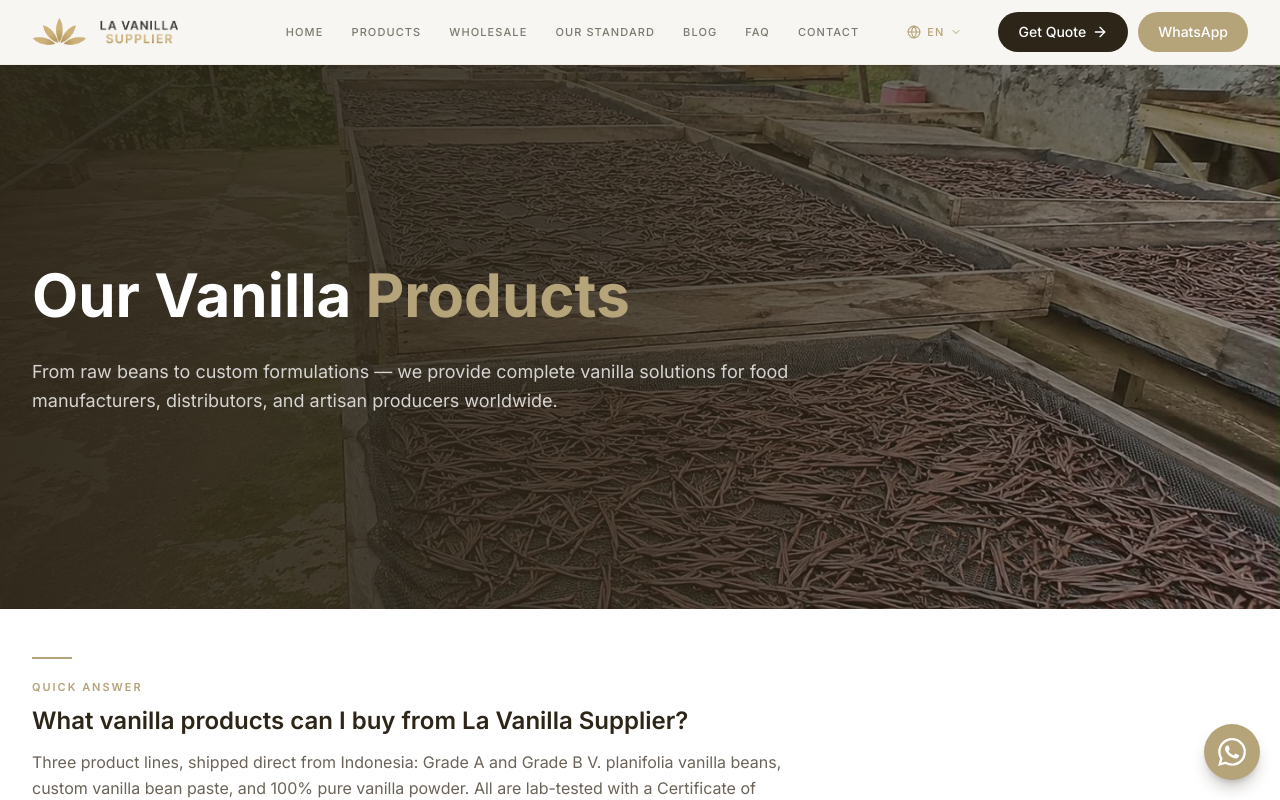
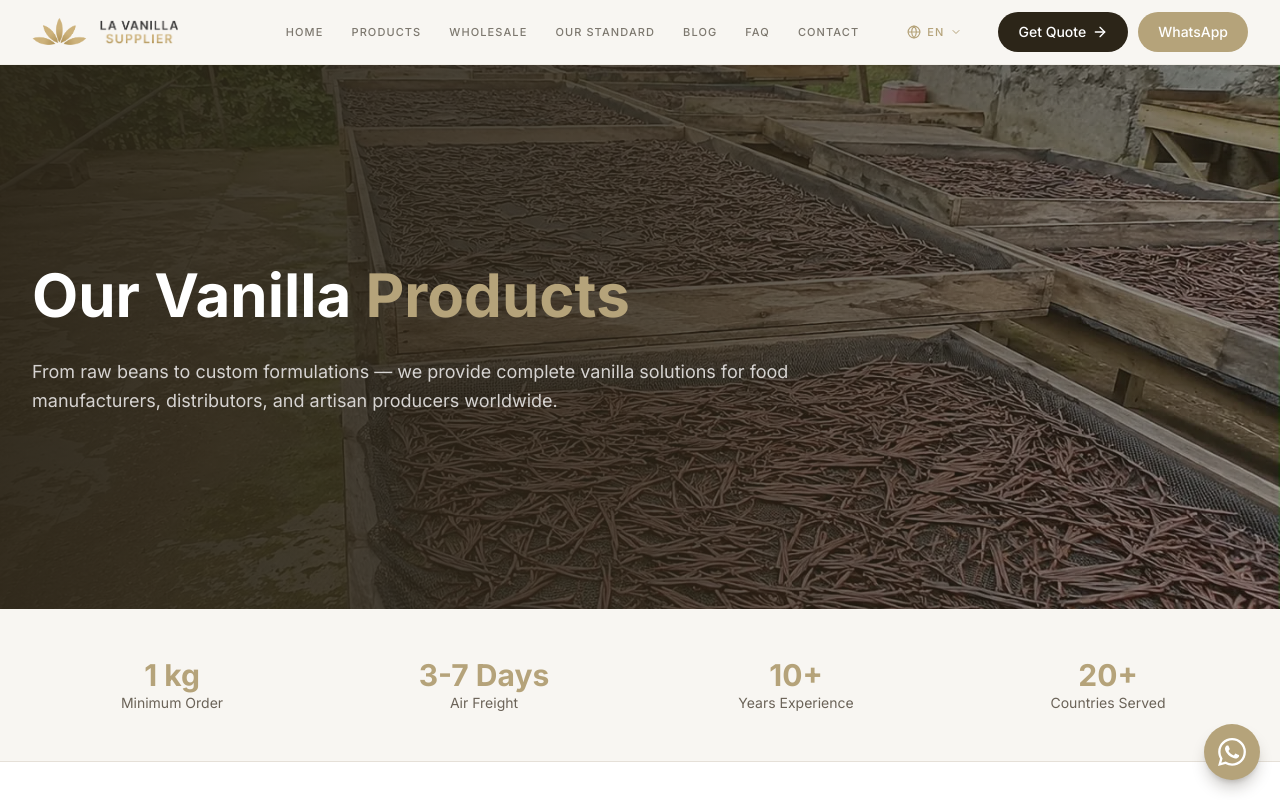
Before and after one commit to irfanmulachela-glitch/vanilla, a Next.js app: page /products in a window 1280 px wide. Shown: the top 800 px of the page. Built offline with nearby package versions, Linux system fonts and the light colour scheme.

Commit message:
ui: add stats stamp bar under products hero

```diff
--- a/src/app/products/page.tsx
+++ b/src/app/products/page.tsx
@@ -79,6 +79,25 @@ export default function ProductsPage() {
               vanilla solutions for food manufacturers, distributors, and
               artisan producers worldwide.
             </p>
+          </div>
+        </div>
+      </section>
+
+      {/* Stats Bar */}
+      <section aria-label="Key figures" className="bg-[#F8F6F2] border-b border-[#E5E0D8]">
+        <div className="max-w-7xl mx-auto px-4 sm:px-6 lg:px-8 py-12">
+          <div className="grid grid-cols-2 md:grid-cols-4 gap-8 text-center">
+            {[
+              { value: "1 kg", label: "Minimum Order" },
+              { value: "3-7 Days", label: "Air Freight" },
+              { value: "10+", label: "Years Experience" },
+              { value: "20+", label: "Countries Served" },
+            ].map((stat) => (
+              <div key={stat.label}>
+                <p className="text-3xl font-bold text-[#B5A37A]">{stat.value}</p>
+                <p className="text-sm text-[#6B6358]">{stat.label}</p>
+              </div>
+            ))}
           </div>
         </div>
       </section>
```
